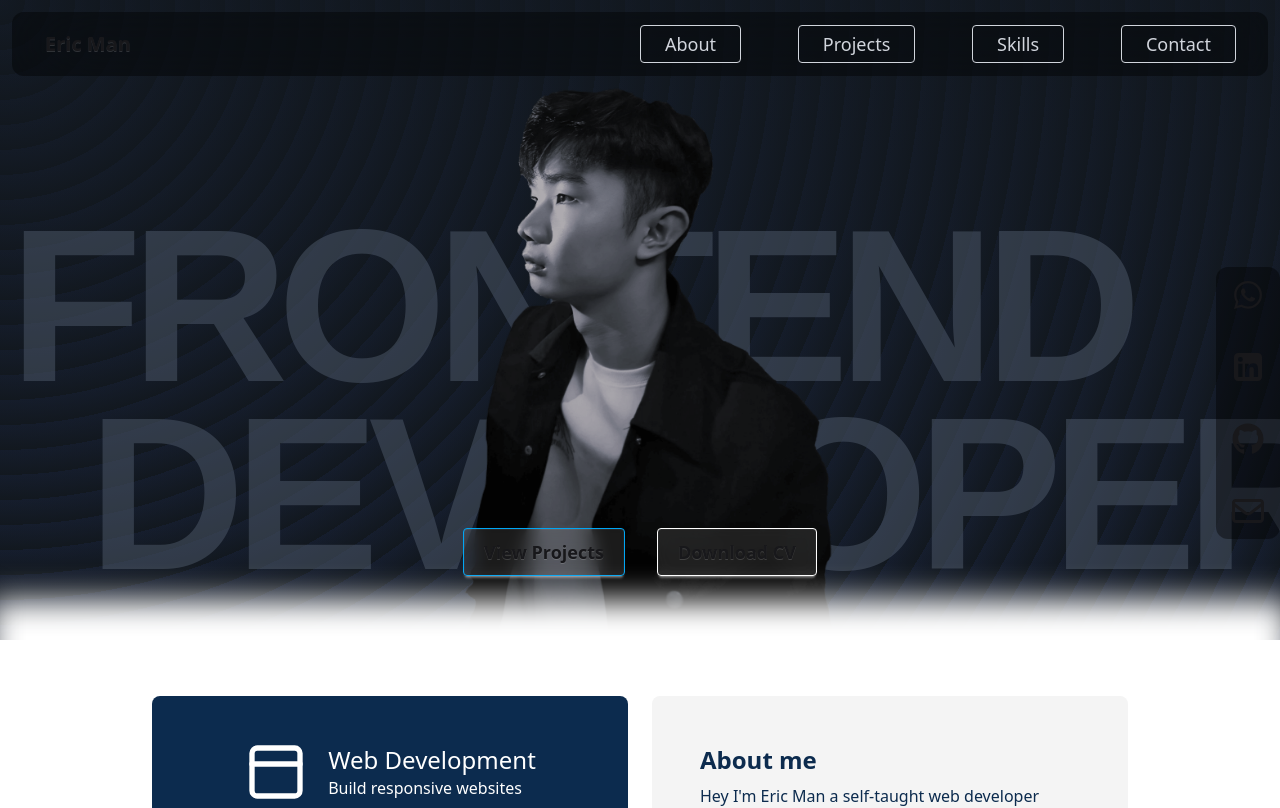
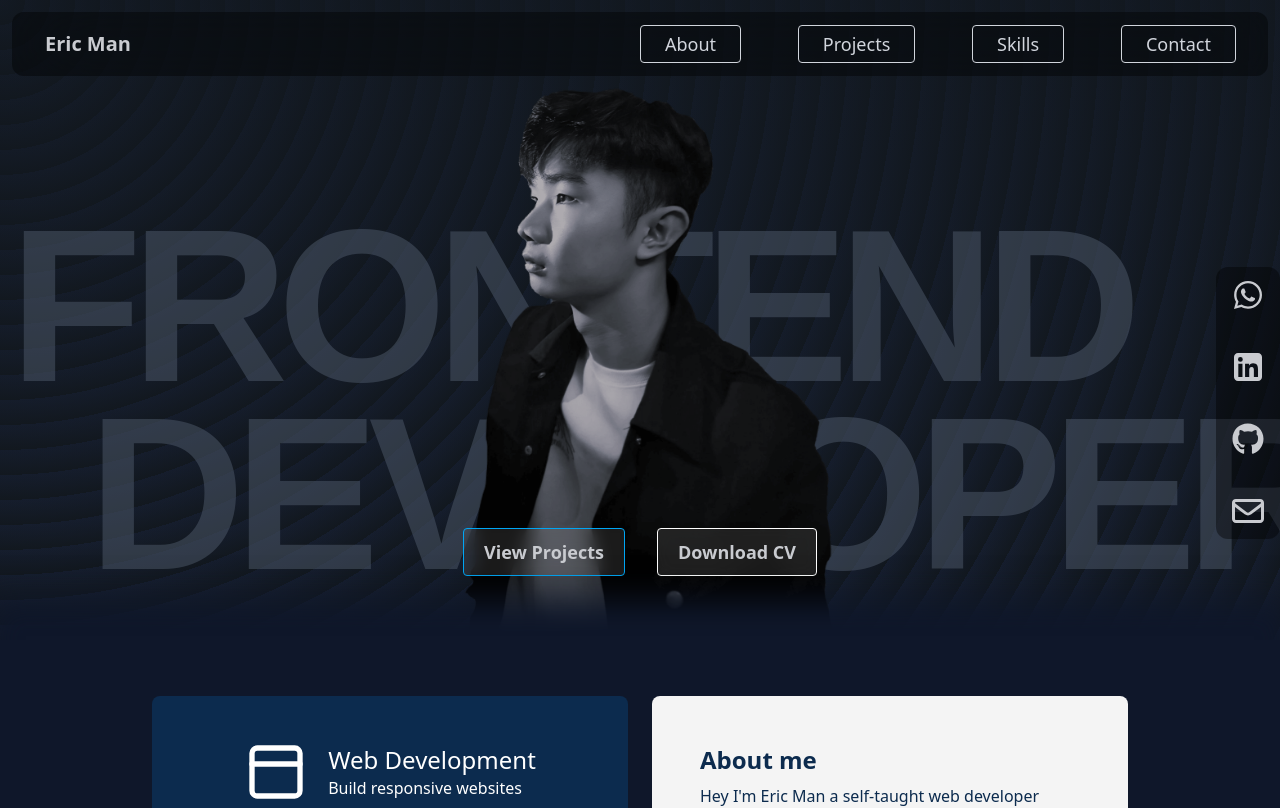
Before and after one commit to Mman7/portfolio, a Next.js app: page / in a window 1280 px wide. Shown: the top 808 px of the page. Built offline with nearby package versions, Linux system fonts and the light colour scheme.

Commit message:
fix light mode style problem

```diff
--- a/src/app/globals.css
+++ b/src/app/globals.css
@@ -1,9 +1,6 @@
 @import "tailwindcss";
 @plugin "daisyui" {
-  themes:
-    light --default,
-    night dark --prefersdark,
-    night;
+  themes: night;
 }
 html {
   scroll-behavior: smooth;
--- a/src/app/layout.tsx
+++ b/src/app/layout.tsx
@@ -59,7 +59,7 @@ export default function RootLayout({
   children: React.ReactNode;
 }) {
   return (
-    <html lang="en">
+    <html lang="en" data-theme="night">
       <body>
         <Navbar />
         {children}
```
